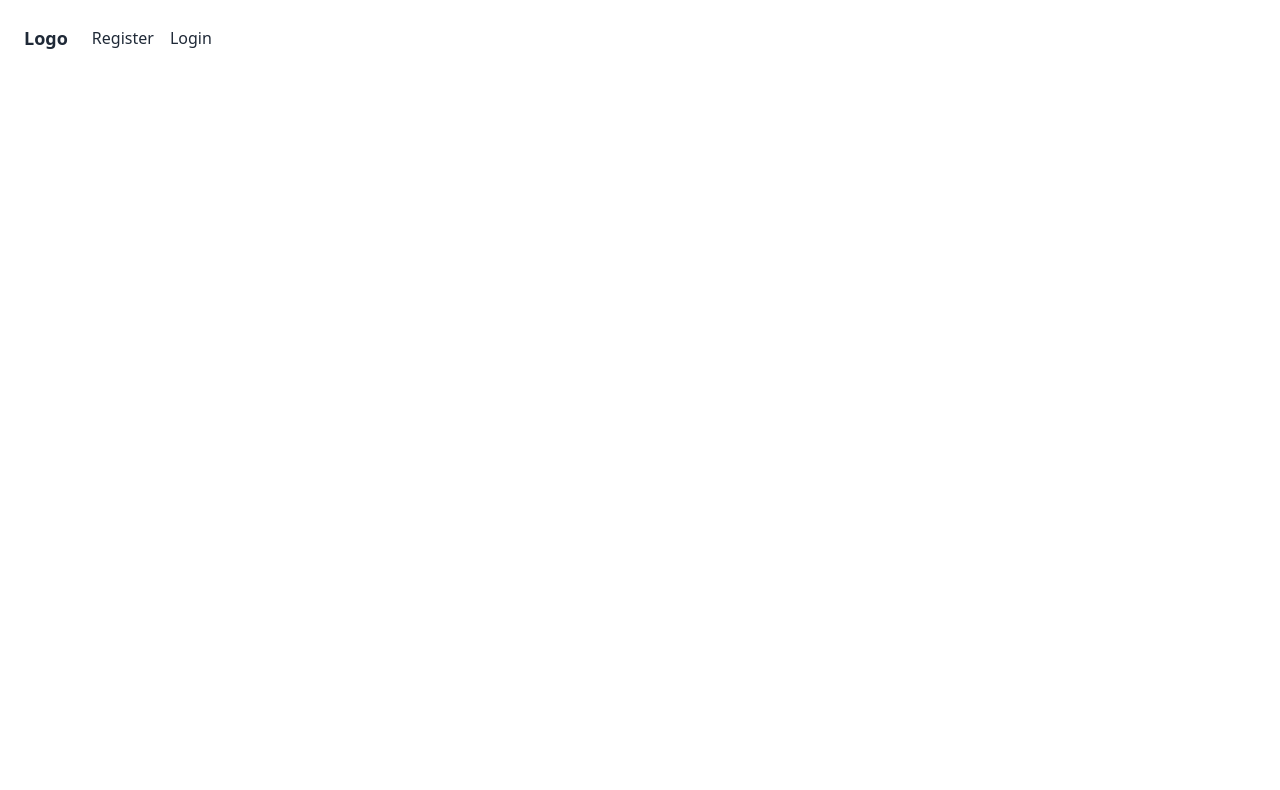
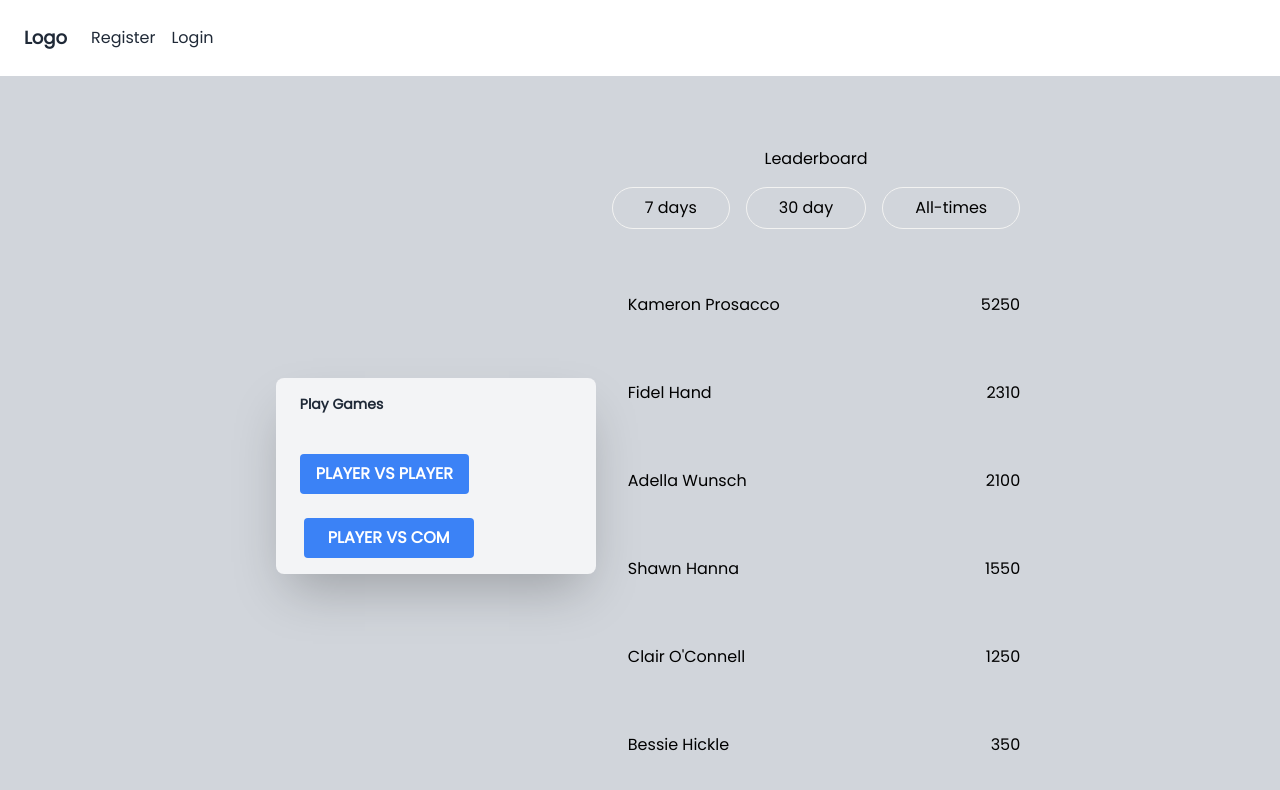
Before and after one commit to mbaihaqi23/frontend-games, a React (Create React App) app: page /detail-page in a window 1280 px wide. Before the commit this address had no page. Shown: the top 790 px of the page. Built offline with nearby package versions, Linux system fonts and the light colour scheme; the HTML template or start-up script is replaced by a standard one.

Commit message:
feature/detailpage dan profilepage

```diff
--- a/package.json
+++ b/package.json
@@ -10,9 +10,11 @@
     "jwt-decode": "^3.1.2",
     "react": "^18.2.0",
     "react-cookie": "^4.1.1",
+    "react-data-table-component": "^7.5.3",
     "react-dom": "^18.2.0",
     "react-router-dom": "^6.4.0",
     "react-scripts": "5.0.1",
+    "styled-components": "^5.3.5",
     "web-vitals": "^2.1.4"
   },
   "scripts": {
--- /dev/null
+++ b/src/components/Database/index.js
@@ -0,0 +1,44 @@
+export const Leaderboard = [
+    {
+        name: "Shawn Hanna",
+        location: "India",
+        score : 1550,
+        img: "https://images.unsplash.com/photo-1494790108377-be9c29b29330?ixlib=rb-1.2.1&ixid=eyJhcHBfaWQiOjEyMDd9&auto=format&fit=facearea&facepad=4&w=256&h=256&q=60",
+        dt: "2022-02-10"
+    },
+    {
+        name: "Fidel Hand",
+        location: "USA",
+        score : 2310,
+        img: "https://images.unsplash.com/photo-1500648767791-00dcc994a43e?ixlib=rb-1.2.1&ixid=MnwxMjA3fDB8MHxwaG90by1wYWdlfHx8fGVufDB8fHx8&auto=format&fit=facearea&facepad=4&w=256&h=256&q=60",
+        dt: "2021-01-01"
+    },
+    {
+        name: "Bessie Hickle",
+        location: "Chaina",
+        score : 350,
+        img: "https://images.unsplash.com/photo-1534528741775-53994a69daeb?ixlib=rb-1.2.1&ixid=MnwxMjA3fDB8MHxwaG90by1wYWdlfHx8fGVufDB8fHx8&auto=format&fit=facearea&facepad=4&w=256&h=256&q=60",
+        dt: "2021-08-17"
+    },
+    {
+        name: "Adella Wunsch",
+        location: "Japan",
+        score : 2100,
+        img: "https://images.unsplash.com/photo-1570295999919-56ceb5ecca61?ixlib=rb-1.2.1&ixid=MnwxMjA3fDB8MHxwaG90by1wYWdlfHx8fGVufDB8fHx8&auto=format&fit=facearea&facepad=4&w=256&h=256&q=60",
+        dt: "2021-10-23"
+    },
+    {
+        name: "Clair O'Connell",
+        location: "London",
+        score : 1250,
+        img: "https://images.unsplash.com/photo-1507003211169-0a1dd7228f2d?ixlib=rb-1.2.1&ixid=MnwxMjA3fDB8MHxwaG90by1wYWdlfHx8fGVufDB8fHx8&auto=format&fit=facearea&facepad=4&w=256&h=256&q=60",
+        dt: "2022-01-22"
+    },
+    {
+        name: "Kameron Prosacco",
+        location: "Canada",
+        score : 5250,
+        img: "https://images.unsplash.com/photo-1487412720507-e7ab37603c6f?ixlib=rb-1.2.1&ixid=MnwxMjA3fDB8MHxwaG90by1wYWdlfHx8fGVufDB8fHx8&auto=format&fit=facearea&facepad=4&w=256&h=256&q=60",
+        dt: "2022-01-21"
+    }
+]
--- /dev/null
+++ b/src/components/Leaderboard/index.js
@@ -0,0 +1,52 @@
+import React, { useState }  from 'react'
+import Profile from '../Profile'
+import { Leaderboard } from '../Database'
+
+
+function Board() {
+
+ const [period, setPeriod] = useState(0);
+
+ const handleClick = (e) => {
+    setPeriod(e.target.dataset.id)
+ }
+
+  return (
+    <div className='board'>
+        <h1 className='leaderboard'>Leaderboard</h1>
+
+        <div className='duration'>
+            <button onClick={handleClick} data-id='7'>7 days</button>
+            <button onClick={handleClick} data-id='30'>30 day</button>
+            <button onClick={handleClick} data-id='0'>All-times</button>
+        </div>
+
+     <Profile Leaderboard={between(Leaderboard, period)}></Profile>
+
+    </div>
+  )
+}
+
+function between(data, between){
+  const today = new Date();
+  const previous = new Date(today);
+  previous.setDate(previous.getDate() - (between + 1));
+
+  let filter = data.filter(val => {
+      let userDate = new Date(val.dt);
+      if (between == 0) return val;
+      return previous <= userDate && today >= userDate;
+  })
+
+  // sort with asending order
+  return filter.sort((a, b) => {
+      if ( a.score === b.score){
+          return b.score - a.score;
+      } else{
+          return b.score - a.score;
+      }
+  })
+
+}
+
+export default Board
--- /dev/null
+++ b/src/components/Leaderboard/style.css
@@ -0,0 +1,82 @@
+@import url('https://fonts.googleapis.com/css2?family=Poppins&display=swap');
+
+* > * {
+    font-family: "Poppins", cursive;
+    margin: 0;
+}
+
+:root{
+    --color-dark: #2C3131;
+    --color-light: #F3F3F2;
+}
+
+#main{
+        display: flex;
+        justify-content: center;
+        align-items: center;
+        height: 100vh;
+}
+
+.board {
+    text-align: center;
+}
+
+.board .leaderboard{
+    margin-bottom: 1em;
+}
+
+.board .duration{
+    display: flex;
+    justify-content: center;
+    gap: 1em;
+}
+
+.board .duration > button{
+    border: 1px solid var(--color-light);
+    padding: .5em 2em;
+    border-radius: 50px;
+    background-color: transparent;
+    cursor: pointer;
+}
+
+.board .duration > button:hover{
+    background-color: var(--color-dark);
+    color: var(--color-light);
+}
+
+.active{
+    background-color: var(--color-dark);
+    color: var(--color-light);
+}
+
+#profile{
+    /* display: flex; */
+
+    margin-top: 3em;
+}
+
+#profile .flex{
+    display: flex;
+    justify-content: space-between;
+    gap: 1em;
+    text-align: left;
+    margin-bottom: 2em;
+}
+
+#profile .flex .item{
+    display: flex;
+    align-items: center;
+}
+
+#profile .flex img{
+    width: 20%;
+    border-radius: 50%;
+}
+
+#profile .flex .info{
+   padding: 1em;
+}
+
+.text-dark{
+    color: var(--color-dark);
+}
--- /dev/null
+++ b/src/components/Profile/index.js
@@ -0,0 +1,33 @@
+import React from 'react'
+
+export default function Profiles({Leaderboard}) {
+  return (
+
+    <div id="profile">
+        {Item(Leaderboard)}
+    </div>
+  )
+
+  function Item(data){
+    return (
+        <>
+        {
+            data.map((value, index) =>(
+            <div className='flex'key={index}>
+            <div className='item'>
+                <div className='info'>
+                    <h3 className='name-text-dark'>{value.name}</h3>
+                </div>
+            </div>
+            <div className='item'>
+                <span>{value.score}</span>
+            </div>
+        </div>
+            ))
+        }
+        </>
+
+
+    )
+  }
+}
--- /dev/null
+++ b/src/components/UserTable/index.js
@@ -0,0 +1,79 @@
+import axios from 'axios'
+import React from 'react'
+import { useEffect } from 'react'
+import { useState } from 'react'
+import DataTable from 'react-data-table-component'
+
+const UserTable = () => {
+    const [search, setSearch] = useState("")
+    const [user, setUser] = useState([])
+    const [filteredUser, setFilteredUser] = useState([])
+
+  const getUser = async () => {
+    try {
+        const response = await axios.get('https://api.openbrewerydb.org/breweries')
+        setUser(response.data)
+        setFilteredUser(response.data)
+    } catch (error) {
+        console.log(error)
+    }
+  }
+
+  useEffect(() => {
+    getUser();
+  }, []);
+
+//   useEffect(() => {
+//     const result =  user.filter(country)
+//   }, [search])
+
+  const columns = [
+    {
+        name: "Id",
+        selector: row => row.id,
+    },
+    {
+        name: "Name",
+        selector: row => row.name,
+        sortable: true,
+    },
+    {
+        name: "Email",
+        selector: row => row.website_url,
+    },
+    {
+        name: "Action",
+        cell: row => <button className='bg-blue-500 hover:bg-blue-700 text-white font-bold py-2 mb-2 px-4 rounded focus:outline-none focus:shadow-outline'
+                         type='submit'
+                         onClick={()=>alert(row.id)}
+                        >Edit
+                     </button>
+    }
+  ]
+
+
+  return (
+    <DataTable
+    columns={columns}
+    data={user}
+    pagination
+    fixedHeader
+    fixedHeaderScrollHeight='450px'
+    selectableRows
+    selectableRowsHighlight
+    highlightOnHover
+    subHeader
+    subHeaderComponent={
+        <input
+        className="shadow appearance-none border rounded w-30 py-2 px-3 text-gray-700 leading-tight focus:outline-none focus:shadow-outline"
+        name="text"
+        type="text"
+        placeholder="Search Here"
+        // onChange={() => setSearch(e.target.value)}
+      />
+    }
+    />
+  )
+}
+
+export default UserTable
--- a/src/components/index.js
+++ b/src/components/index.js
@@ -1,2 +1,5 @@
 import Navbar from "./Navbar";
-export { Navbar };
+import Board from "./Leaderboard"
+
+
+export { Navbar, Board};
--- /dev/null
+++ b/src/pages/DetailGame/index.js
@@ -0,0 +1,46 @@
+import React from 'react'
+import Board from '../../components/Leaderboard'
+import '../../components/Leaderboard/style.css'
+
+
+
+const DetailGame = () => {
+  return (
+    <div>
+       <div className="min-h-screen bg-gray-300">
+          <div className="flex h-screen justify-center items-center">
+          <div className="w-80 rounded-lg overflow-hidden shadow-2xl m-4 bg-gray-100">
+          <div className="px-6 py-4">
+            <label className="block text-gray-800 text-sm font-bold mb-2">
+             Play Games
+            </label>
+          </div>
+          <div className="px-6 py-4">
+            <button
+              className="bg-blue-500 hover:bg-blue-700 text-white font-bold py-2 mb-2 px-4 rounded focus:outline-none focus:shadow-outline"
+              type="submit"
+              >
+              PLAYER VS PLAYER
+            </button>
+          <div className="px-1 pt-4 ">
+            <button
+              className="bg-blue-500 hover:bg-blue-700 text-white font-bold py-2 px-6 rounded focus:outline-none focus:shadow-outline"
+              type="submit"
+              >
+              PLAYER VS COM
+            </button>
+          </div>
+          </div>
+          </div>
+
+            <div className='App' id='main'>
+              <Board></Board>
+            </div>
+
+          </div>
+       </div>
+    </div>
+  )
+}
+
+export default DetailGame
--- /dev/null
+++ b/src/pages/ProfilePage/index.js
@@ -0,0 +1,14 @@
+import React from 'react'
+import UserTable from '../../components/UserTable'
+
+export default function ProfilePage() {
+
+  return (
+    <>
+    <div className="d-flex flex-column align-items-center">
+        <h1>ProfilePage</h1>
+    </div>
+    <UserTable />
+    </>
+  )
+}
--- a/src/pages/index.js
+++ b/src/pages/index.js
@@ -1,5 +1,6 @@
 import Dashboard from "./Dashboard";
 import Register from "./Register";
 import Login from "./Login";
+import ProfilePage from "./ProfilePage";
 
-export { Dashboard, Register, Login };
+export { Dashboard, Register, Login, ProfilePage };
--- a/src/router/index.js
+++ b/src/router/index.js
@@ -1,7 +1,8 @@
 import React from "react";
 import { Routes, Route } from "react-router-dom";
 import { Navbar } from "../components";
-import { Dashboard, Login, Register } from "../pages";
+import { Dashboard, Login, ProfilePage, Register } from "../pages";
+import DetailGame from "../pages/DetailGame";
 
 const Routing = () => {
   return (
@@ -9,6 +10,8 @@ const Routing = () => {
       <Navbar />
       <Routes>
         <Route path="/" element={<Dashboard />} />
+        <Route path="/detail-page" element={<DetailGame />} />
+        <Route path="/profile" element={<ProfilePage />} />
         <Route path="/register" element={<Register />} />
         <Route path="/login" element={<Login />} />
       </Routes>
```
Also changed, not shown: 1 other file (tests, documents, lock files or other folders).
